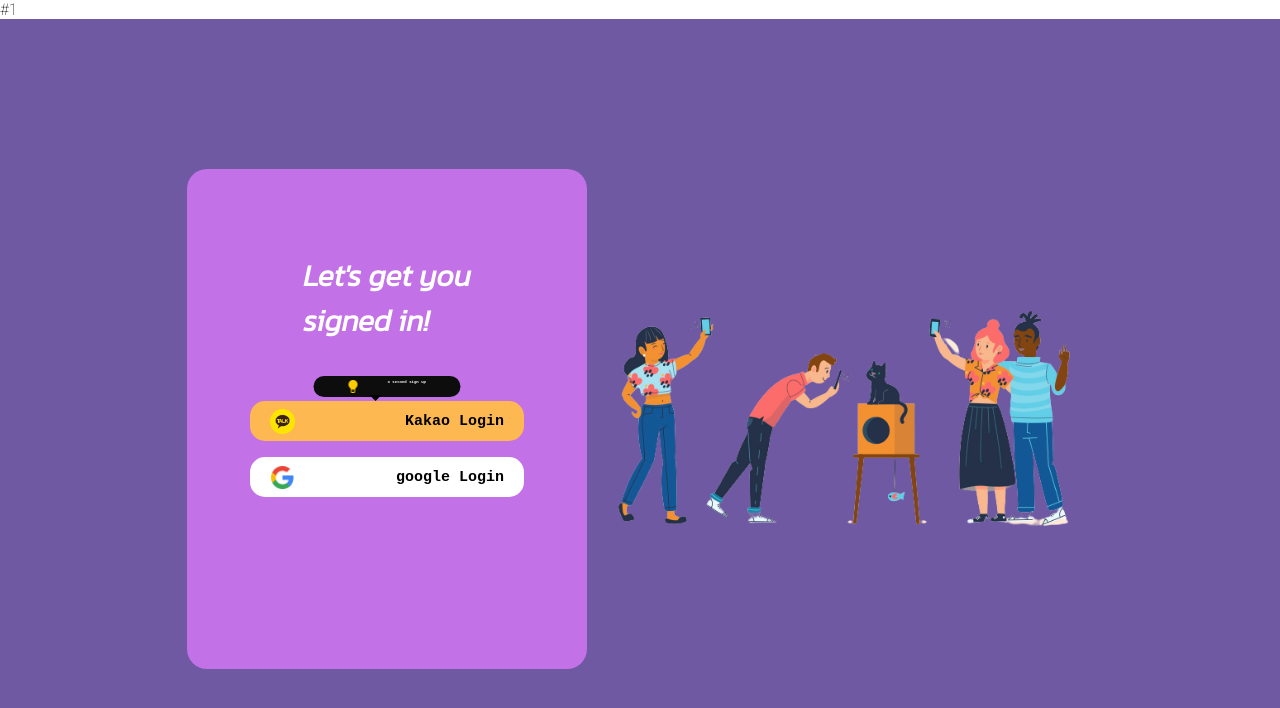
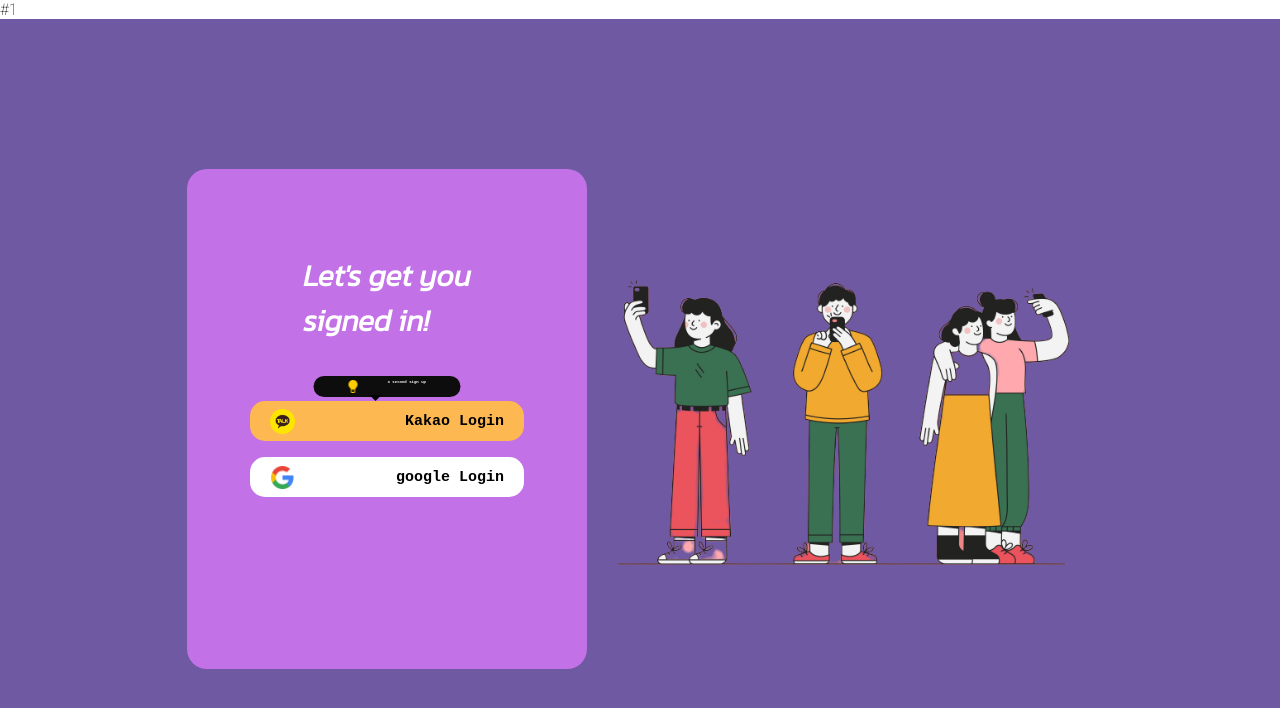
Before and after one commit to jaewoooong/SeSAC_Best_Team_B_Frontend, a React (Create React App) app: page /login in a window 1280 px wide. Shown: the top 708 px of the page. Built offline with nearby package versions, Linux system fonts and the light colour scheme; no server answers.

Commit message:
Update Login.tsx

```diff
--- a/src/components/pages/main/Login.tsx
+++ b/src/components/pages/main/Login.tsx
@@ -37,7 +37,7 @@
             <div>google Login</div>
           </a>
         </div>
-        <img src="./loginBG.png" alt="" />
+        <img src="./loginBg.png" alt="" />
       </div>
     </div>
   );
```
